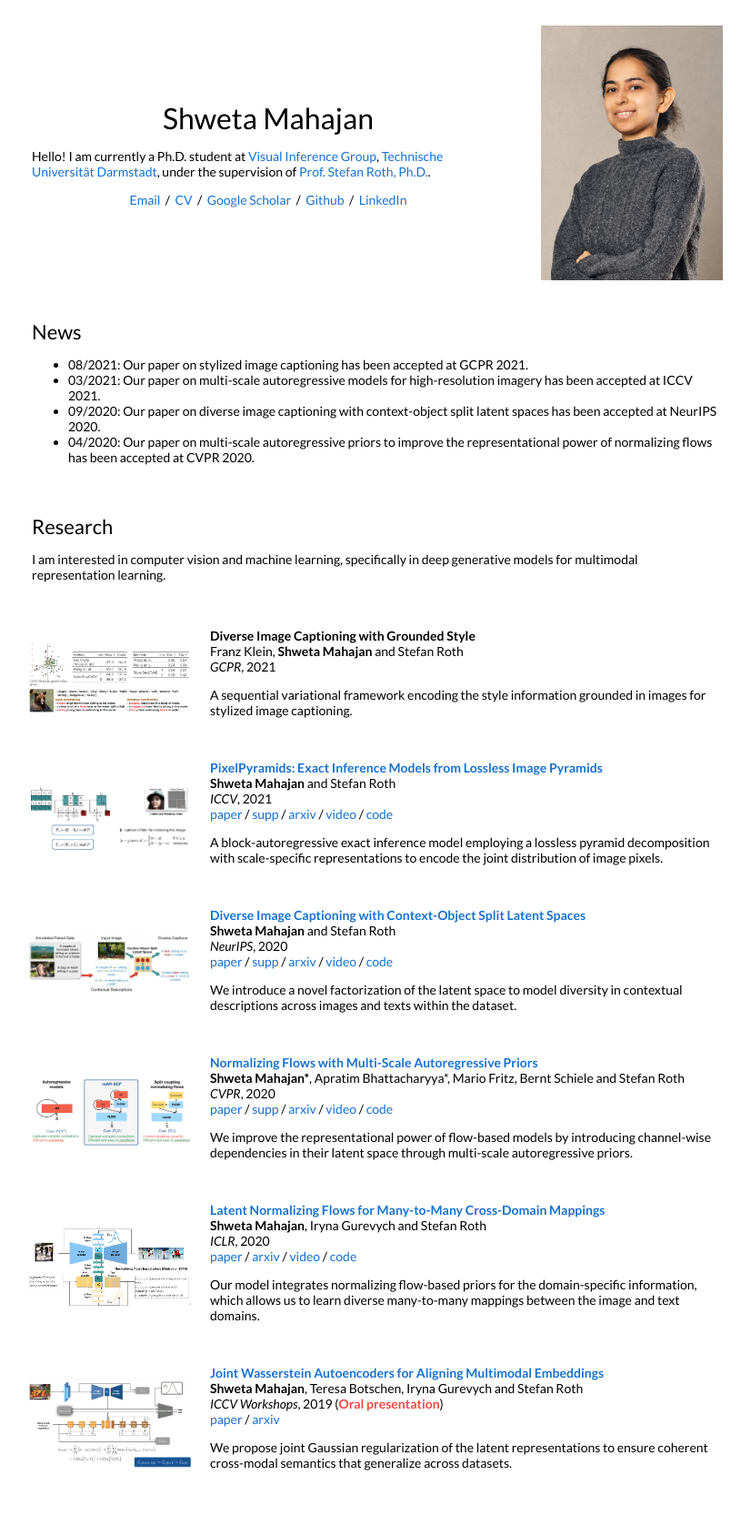
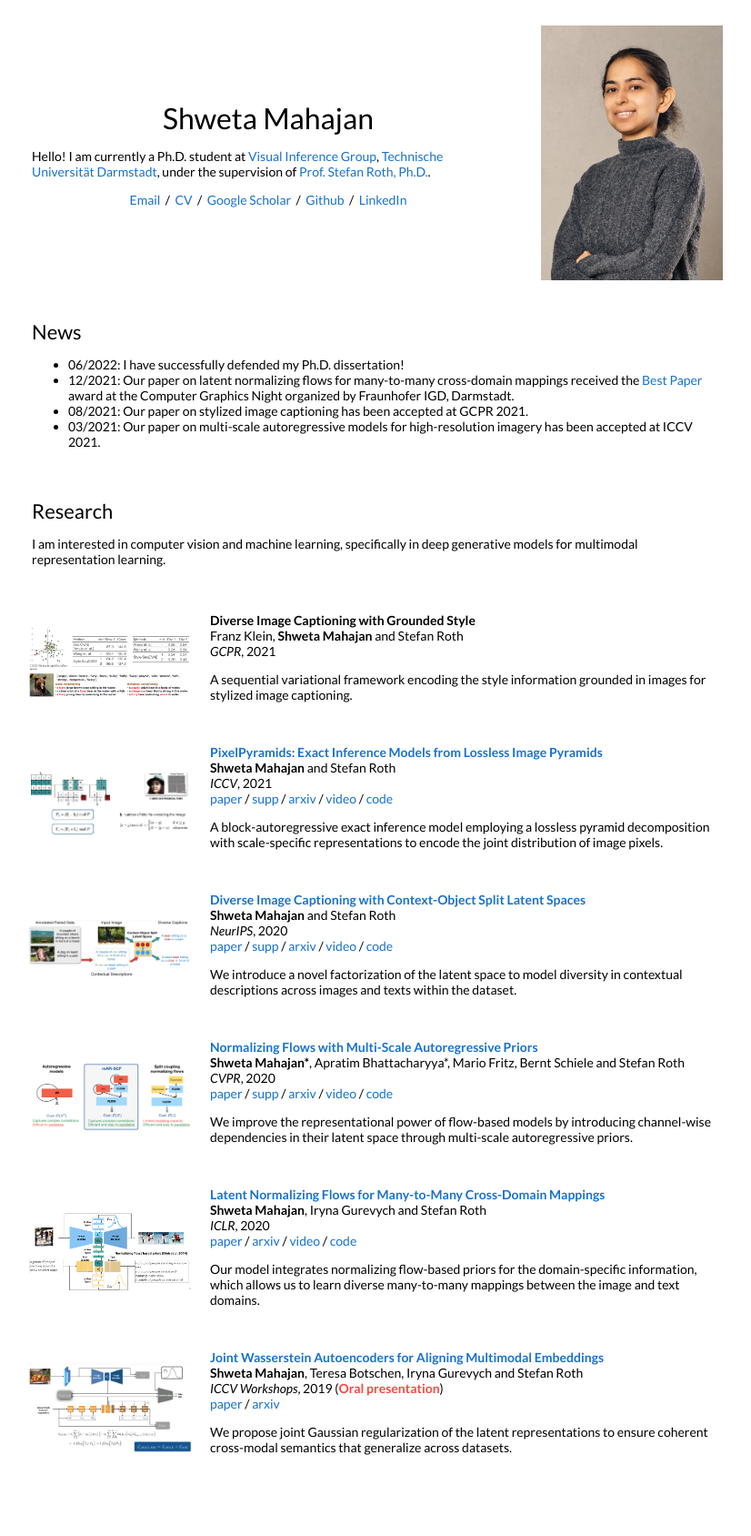
Before and after one commit to s-mahajan/s-mahajan.github.io, a Jekyll site: the page index.html, which Jekyll copies as it is, in a window 1280 px wide. Shown: the whole page at 91% size, without its empty margins (225-1051 px from the left). Built offline with Jekyll 4.4.1, drawn with Linux system fonts in a browser that asks for light colours.

Commit message:
Update index.html

```diff
--- a/index.html
+++ b/index.html
@@ -55,10 +55,10 @@
             <td style="padding:2.5%;width:100%;vertical-align:middle">
               <h2>News</h2>
               <ul>
+              <li>06/2022: I have successfully defended my Ph.D. dissertation!</li>
+              <li>12/2021: Our paper on latent normalizing flows for many-to-many cross-domain mappings received the <a href="https://www.igd.fraunhofer.de/content/dam/igd/documents/best-paper/2021/2021_bestpaper_science.pdf">Best Paper</a> award at the Computer Graphics Night organized by Fraunhofer IGD, Darmstadt.</li>
               <li>08/2021: Our paper on stylized image captioning has been accepted at GCPR 2021.</li>
               <li>03/2021: Our paper on multi-scale autoregressive models for high-resolution imagery has been accepted at ICCV 2021.</li>
-              <li>09/2020: Our paper on diverse image captioning with context-object split latent spaces has been accepted at NeurIPS 2020.</li>
-              <li>04/2020: Our paper on multi-scale autoregressive priors to improve the representational power of normalizing flows has been accepted at CVPR 2020.</li>
               </ul>
             </td>
           </tr>
```
